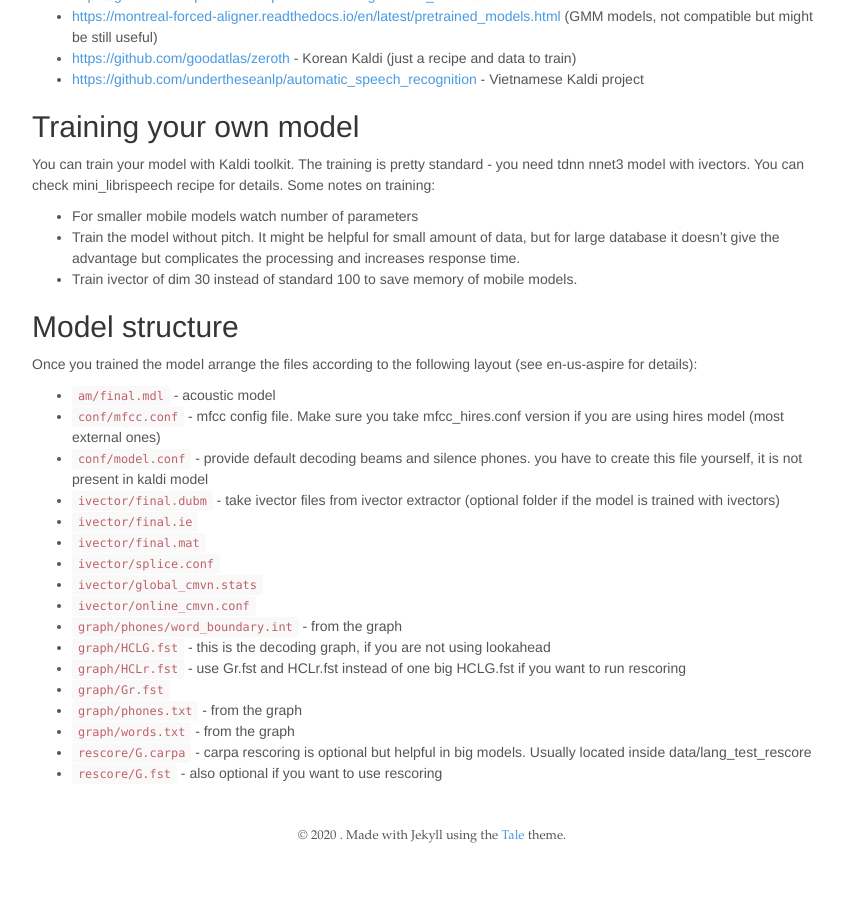
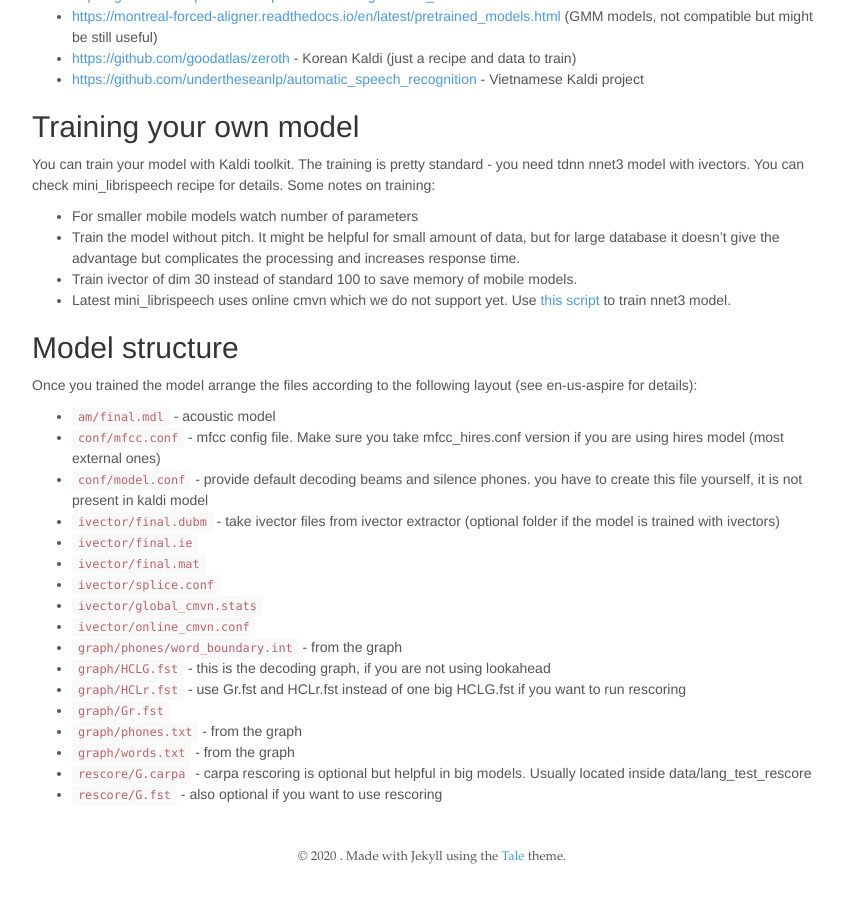
Before and after one commit to alphacep/vosk-space, a Jekyll site: the page built from models.md, in a window 1280 px wide and 900 px high, scrolled down 1701 px. Shown: the whole window, without its empty margins (208-1051 px from the left). Built offline with Jekyll 4.4.1, drawn with Linux system fonts in a browser that asks for light colours; nearby versions of some CDN libraries; library files that are not in the unit come from our copies; our own code applies the rules of GitHub Pages for plain Markdown files; before the commit the page ends 2580 px from its top, so only the background shows below that.

Commit message:
Add info about onlinecmvn

```diff
--- a/models.md
+++ b/models.md
@@ -64,6 +64,7 @@ check mini_librispeech recipe for details. Some notes on training:
   * Train the model without pitch. It might be helpful for small amount of data, but for large database it doesn't give the advantage
 but complicates the processing and increases response time.
   * Train ivector of dim 30 instead of standard 100 to save memory of mobile models.
+  * Latest mini_librispeech uses online cmvn which we do not support yet. Use [this script](https://github.com/kaldi-asr/kaldi/blob/master/egs/mini_librispeech/s5/local/chain/tuning/run_tdnn_1j.sh) to train nnet3 model.
 
 ## Model structure
 
```
